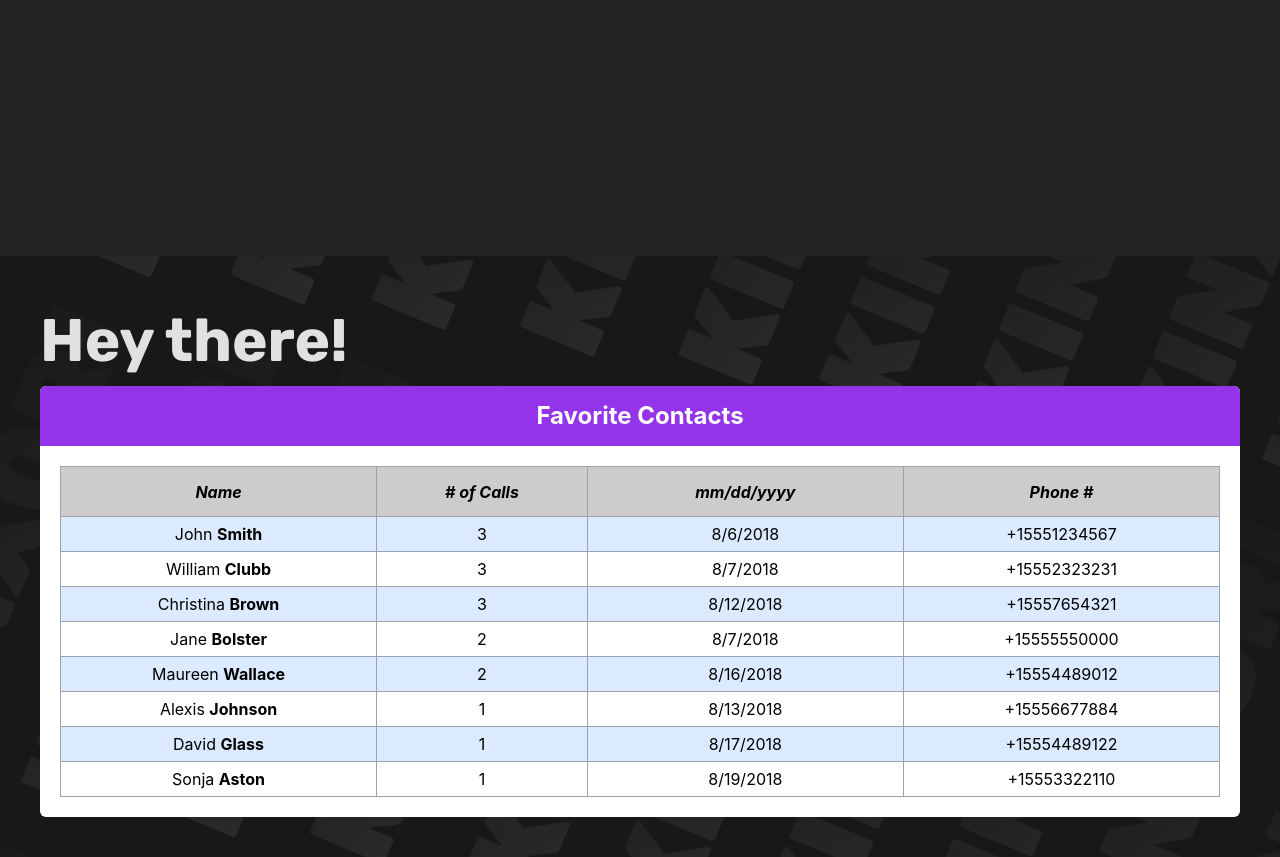
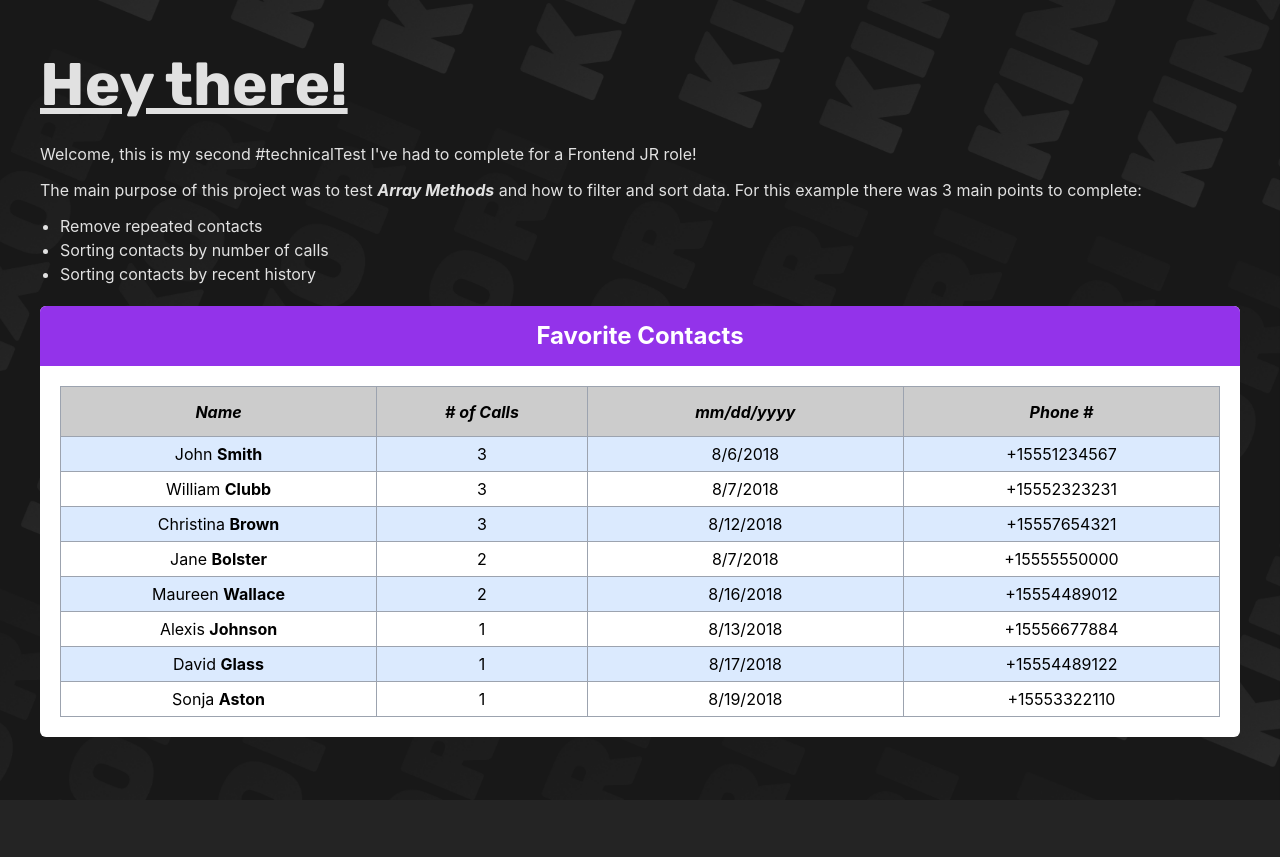
Before and after one commit to kinxori/technical-test-2, a React (Vite) app: page / in a window 1280 px wide. After the commit the page ends 800 px from the top, so only its background shows below. Built offline with nearby package versions, Linux system fonts and the light colour scheme.

Commit message:
adding project description

```diff
--- a/src/App.jsx
+++ b/src/App.jsx
@@ -3,11 +3,23 @@ import bgImg from "./assets/kinxori-background-for-assets-template.png";
 
 export default function App() {
   return (
-    <section className="relative mt-[20%] ">
+    <section className="relative ">
       <img src={bgImg} className="fixed z-[-1000] w-screen h-screen object-cover " />
-      <div className="border-box p-10">
-        <div>
-          <h1 className="font-[rubik] font-bold text-[60px]  ">Hey there!</h1>
+      <div className="border-box p-10 flex flex-col gap-5">
+        <div className="flex flex-col gap-3">
+          <h1 className="font-[rubik] font-bold text-[60px] underline">Hey there!</h1>
+          <p className="text-justify">
+            Welcome, this is my second #technicalTest I've had to complete for a Frontend JR role!
+          </p>
+          <p>
+            The main purpose of this project was to test <b className="italic">Array Methods</b> and
+            how to filter and sort data. For this example there was 3 main points to complete:
+          </p>
+          <ul className="list-disc pl-5">
+            <li>Remove repeated contacts</li>
+            <li>Sorting contacts by number of calls</li>
+            <li>Sorting contacts by recent history</li>
+          </ul>
         </div>
         <UserFilter />
       </div>
```
